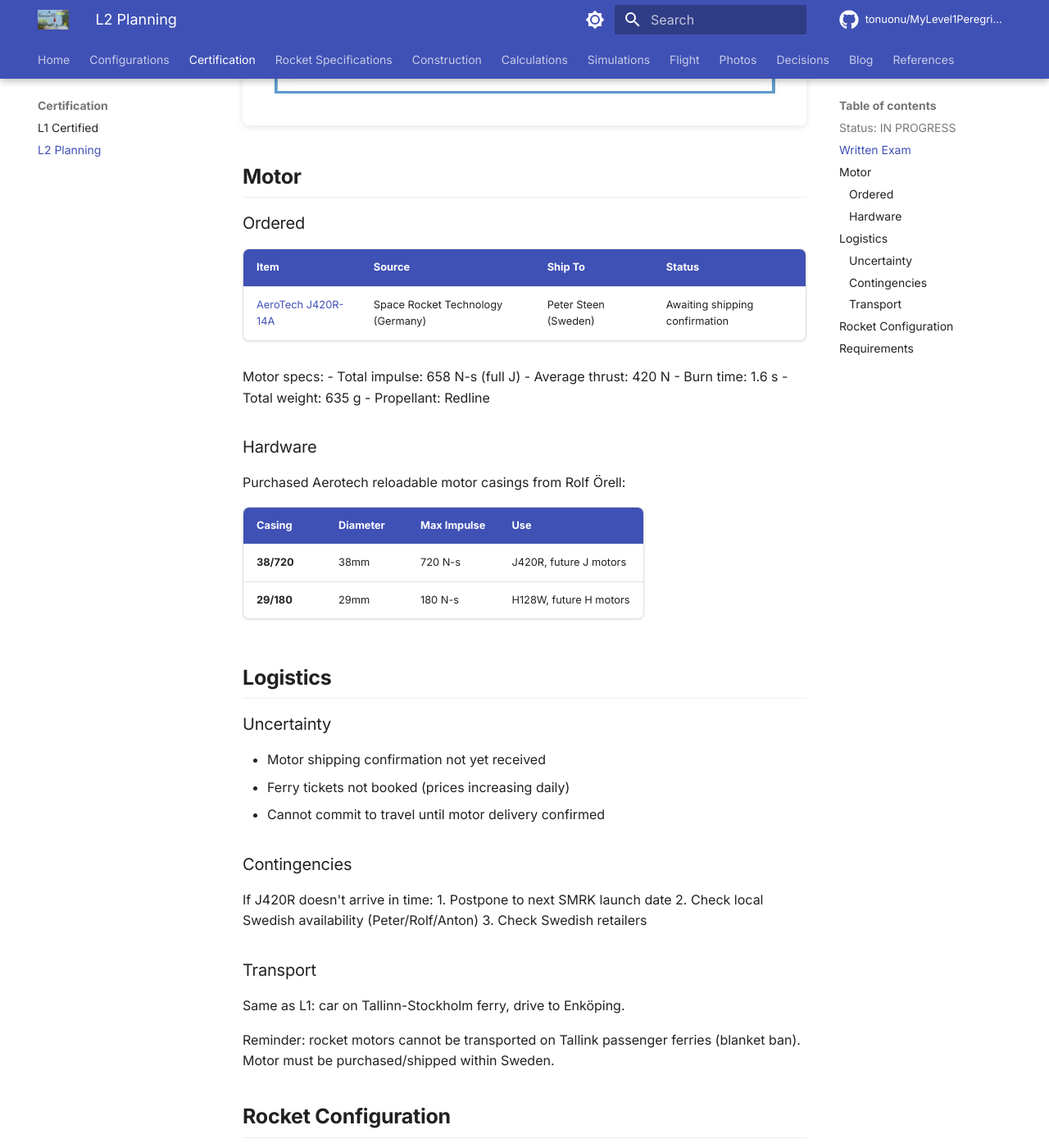
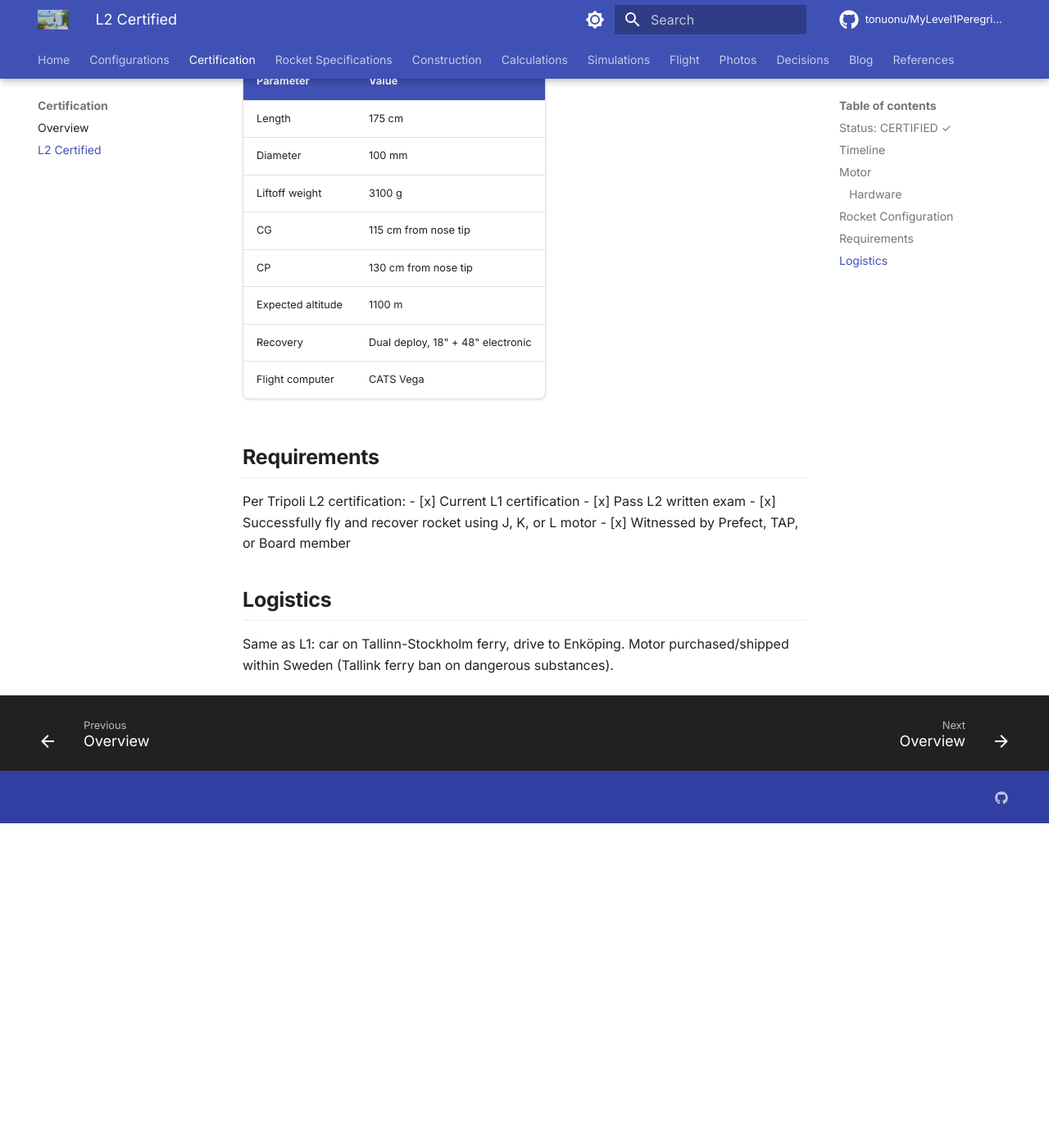
Before and after one commit to tonuonu/MyLevel1Peregrine, an MkDocs documentation site: the page built from docs/certification/l2-planning.md, in a window 1280 px wide and 1400 px high, scrolled down 1189 px. Shown: the whole window at 82% size. Built offline with MkDocs 1.6.1 and Material for MkDocs 9.7.7, drawn with Linux system fonts in a browser that asks for light colours; comment, search, counter and statistics services are not loaded; after the commit the page ends 2193 px from its top, so only the background shows below that; some of the changed text lies outside the part shown.

Commit message:
Update docs to reflect L2 certification (22 Feb 2026)
- README: Update status to L2 CERTIFIED, add L2 flight details
- docs/index.md: Update hero, cards, and content for L2
- docs/certification/index.md: Add L2 flight section, update status
- docs/certification/l2-planning.md: Convert from planning to completed
- mkdocs.yml: Update site name and nav labels

```diff
--- a/docs/certification/index.md
+++ b/docs/certification/index.md
@@ -1,7 +1,8 @@
-# L1 Certification
+# Certification
 
-## Status: CERTIFIED ✓
+## Status: L2 CERTIFIED ✓
 
+**Tripoli Level 2 - Certified 22 February 2026**
 **Tripoli Level 1 - Certified 24 January 2026**
 
 ## Tripoli Membership
@@ -12,8 +13,70 @@
 |-------|-------|
 | Organization | Tripoli Rocketry Association |
 | Member Number | 38105 |
-| Status | L1 Certified |
+| Status | L2 Certified |
 | Expires | November 2026 |
+
+---
+
+## L2 Certification Flight
+
+### Flight Details
+
+| Parameter | Value |
+|-----------|-------|
+| Date | 22 February 2026 |
+| Location | Enköping, Sweden |
+| Organization | SMRK (Swedish Model Rocket Club) |
+| Motor | AeroTech J350 |
+| Result | **Successful** |
+
+### Rocket Configuration
+
+| Parameter | Value |
+|-----------|-------|
+| Kit | Apogee Peregrine |
+| Length | 175 cm |
+| Diameter | 100 mm |
+| Liftoff weight | 3100 g |
+| CG | 115 cm from nose tip |
+| CP | 130 cm from nose tip |
+| Expected altitude | 1100 m |
+
+### Recovery Configuration
+
+Dual deployment with electronic ejection via CATS Vega:
+
+- **Drogue**: 18" parachute at apogee
+- **Main**: 48" parachute at lower altitude
+
+### Electronics
+
+| Device | Purpose |
+|--------|---------|
+| CATS Vega | Flight computer, dual deployment control |
+
+### L2 Written Examination
+
+| Field | Value |
+|-------|-------|
+| Passed | 27 January 2026 |
+| Certificate # | 2343 |
+
+![L2 Written Exam Certificate](../photos/l2_written_exam_certificate.jpg)
+
+### Certifying Authority
+
+| Field | Value |
+|-------|-------|
+| Name | Rolf Örell |
+| TRA # | 3728 |
+| Role | Tripoli Prefect |
+
+### Official Documents
+
+[Download L2 Certification Form (PDF)](../photos/l2_certification_form.pdf)
+
+---
 
 ## L1 Certification Flight
 
@@ -75,21 +138,24 @@
 
 Rolf is one of Tripoli's [Lifetime Members](https://tripoli.clubexpress.com/content.aspx?page_id=22&club_id=795696&module_id=494497) and reportedly the first Tripoli Prefect in Europe.
 
+### Official Documents
+
+[Download L1 Certification Form (PDF)](../photos/l1_certification_form.pdf)
+
+---
+
 ## Acknowledgments
 
-Special thanks to those who helped make this certification possible:
+Special thanks to those who helped make both certifications possible:
 
-- **Rolf Örell** - Certifying authority, signed the certificate
+- **Rolf Örell** - Certifying authority for L1 and L2
 - **Peter Steen** - Launch support and guidance
 - **Anton Vannesjö** - Launch support and guidance
 
 ## Lessons Learned
 
+### L1
 1. **Know your tools** - The Aerotech delay adjustment tool has a +2s disk; understand all components before launch day
 2. **Swedish launch requirements** - Ejection charge testing required; plan for motor ejection as fallback
 3. **Weight matters** - Additional electronics increased weight beyond budget, reducing altitude by ~30%
 4. **Motor procurement** - Cannot transport motors on Tallink passenger ferries (blanket ban on dangerous substances); must purchase locally in Sweden or find alternative transport
-
-## Official Documents
-
-[Download L1 Certification Form (PDF)](../photos/l1_certification_form.pdf)
--- a/docs/certification/l2-planning.md
+++ b/docs/certification/l2-planning.md
@@ -1,71 +1,57 @@
-# L2 Certification Planning
+# L2 Certification
 
-## Status: IN PROGRESS
+## Status: CERTIFIED ✓
 
-Target date: **7 February 2026** (tentative, pending motor delivery confirmation)
+**Certified 22 February 2026** at Enköping, Sweden.
 
-## Written Exam
+## Timeline
 
-✅ **Passed** - 27 January 2026, Certificate #2343
-
-![L2 Written Exam Certificate](../photos/l2_written_exam_certificate.jpg)
+| Date | Milestone |
+|------|-----------|
+| 27 January 2026 | L2 written exam passed (Certificate #2343) |
+| 22 February 2026 | L2 certification flight — **Successful** |
 
 ## Motor
 
-### Ordered
+Originally planned AeroTech J420R-14A, flew with AeroTech J350.
 
-| Item | Source | Ship To | Status |
-|------|--------|---------|--------|
-| [AeroTech J420R-14A](https://www.spacerockettechnology-shop.de/en/J420R-14A.html) | Space Rocket Technology (Germany) | Peter Steen (Sweden) | Awaiting shipping confirmation |
-
-Motor specs:
-- Total impulse: 658 N-s (full J)
-- Average thrust: 420 N
-- Burn time: 1.6 s
-- Total weight: 635 g
-- Propellant: Redline
+| Parameter | Value |
+|-----------|-------|
+| Motor | AeroTech J350 |
+| Casing | 38/720 (38mm, 720 N-s max) |
 
 ### Hardware
 
-Purchased Aerotech reloadable motor casings from Rolf Örell:
+Aerotech reloadable motor casings purchased from Rolf Örell:
 
 | Casing | Diameter | Max Impulse | Use |
 |--------|----------|-------------|-----|
-| **38/720** | 38mm | 720 N-s | J420R, future J motors |
-| **29/180** | 29mm | 180 N-s | H128W, future H motors |
-
-## Logistics
-
-### Uncertainty
-
-- Motor shipping confirmation not yet received
-- Ferry tickets not booked (prices increasing daily)
-- Cannot commit to travel until motor delivery confirmed
-
-### Contingencies
-
-If J420R doesn't arrive in time:
-1. Postpone to next SMRK launch date
-2. Check local Swedish availability (Peter/Rolf/Anton)
-3. Check Swedish retailers
-
-### Transport
-
-Same as L1: car on Tallinn-Stockholm ferry, drive to Enköping.
-
-Reminder: rocket motors cannot be transported on Tallink passenger ferries (blanket ban). Motor must be purchased/shipped within Sweden.
+| **38/720** | 38mm | 720 N-s | J350 (L2), future J motors |
+| **29/180** | 29mm | 180 N-s | H128W (L1), future H motors |
 
 ## Rocket Configuration
 
-Using same Apogee Peregrine "SIPSIK" rocket in L2 configuration:
-- Full length with e-bay (175 cm)
-- 38mm motor mount (no adapter needed for J420R)
-- Dual deployment with CATS Vega
+Apogee Peregrine "SIPSIK" in full L2 configuration:
+
+| Parameter | Value |
+|-----------|-------|
+| Length | 175 cm |
+| Diameter | 100 mm |
+| Liftoff weight | 3100 g |
+| CG | 115 cm from nose tip |
+| CP | 130 cm from nose tip |
+| Expected altitude | 1100 m |
+| Recovery | Dual deploy, 18" + 48" electronic |
+| Flight computer | CATS Vega |
 
 ## Requirements
 
 Per Tripoli L2 certification:
 - [x] Current L1 certification
 - [x] Pass L2 written exam
-- [ ] Successfully fly and recover rocket using J, K, or L motor
-- [ ] Witnessed by Prefect, TAP, or Board member
+- [x] Successfully fly and recover rocket using J, K, or L motor
+- [x] Witnessed by Prefect, TAP, or Board member
+
+## Logistics
+
+Same as L1: car on Tallinn-Stockholm ferry, drive to Enköping. Motor purchased/shipped within Sweden (Tallink ferry ban on dangerous substances).
--- a/mkdocs.yml
+++ b/mkdocs.yml
@@ -1,5 +1,5 @@
-site_name: Peregrine L1
-site_description: Tõnu's Tripoli L1 certification rocket build documentation
+site_name: Peregrine
+site_description: Tõnu's Tripoli L1 & L2 certification rocket build documentation
 site_author: Tõnu Samuel
 site_url: https://tonuonu.github.io/MyLevel1Peregrine/
 
@@ -99,8 +99,8 @@
   - Home: index.md
   - Configurations: configurations.md
   - Certification:
-    - L1 Certified: certification/index.md
-    - L2 Planning: certification/l2-planning.md
+    - Overview: certification/index.md
+    - L2 Certified: certification/l2-planning.md
   - Rocket Specifications:
     - Overview: specifications/overview.md
     - Kit Contents: specifications/kit-contents.md
```
Also changed, not shown: README.md (+16 -11 lines), docs/index.md (+27 -33 lines).
